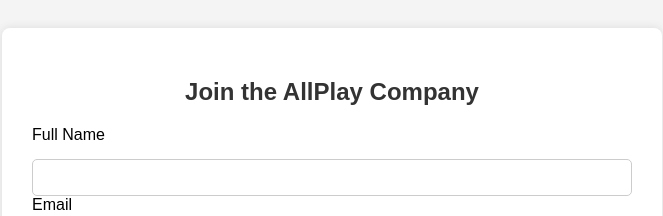
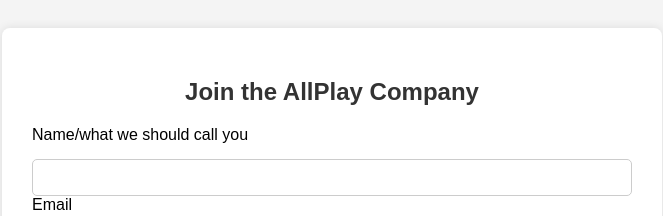
Before and after one commit to omxrprob/AllPlaysignup, a plain HTML site: page index.html in a window 1280 px wide. Shown: the top 216 px of the page, without its empty margins (308-971 px from the left). Drawn offline with Linux system fonts and the light colour scheme.

Commit message:
index.html

```diff
--- a/index.html
+++ b/index.html
@@ -70,7 +70,7 @@
     <input type="hidden" name="_captcha" value="false" />
     <input type="hidden" name="_subject" value="New AllPlay Signup" />
 
-    <label for="name">Full Name</label>
+    <label for="name">Name/what we should call you</label>
     <input type="text" name="Name" id="name" required />
 
     <label for="email">Email</label>
```
